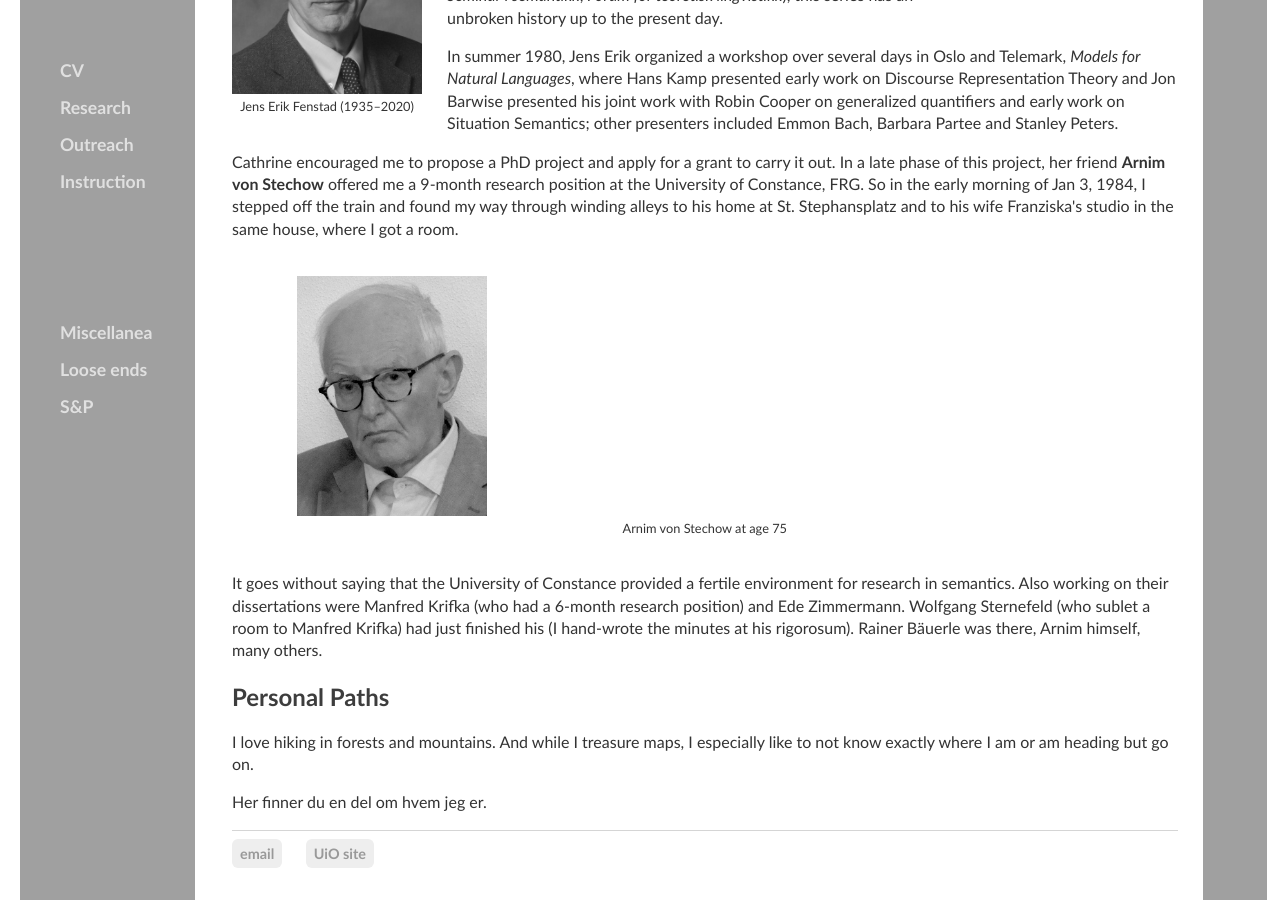
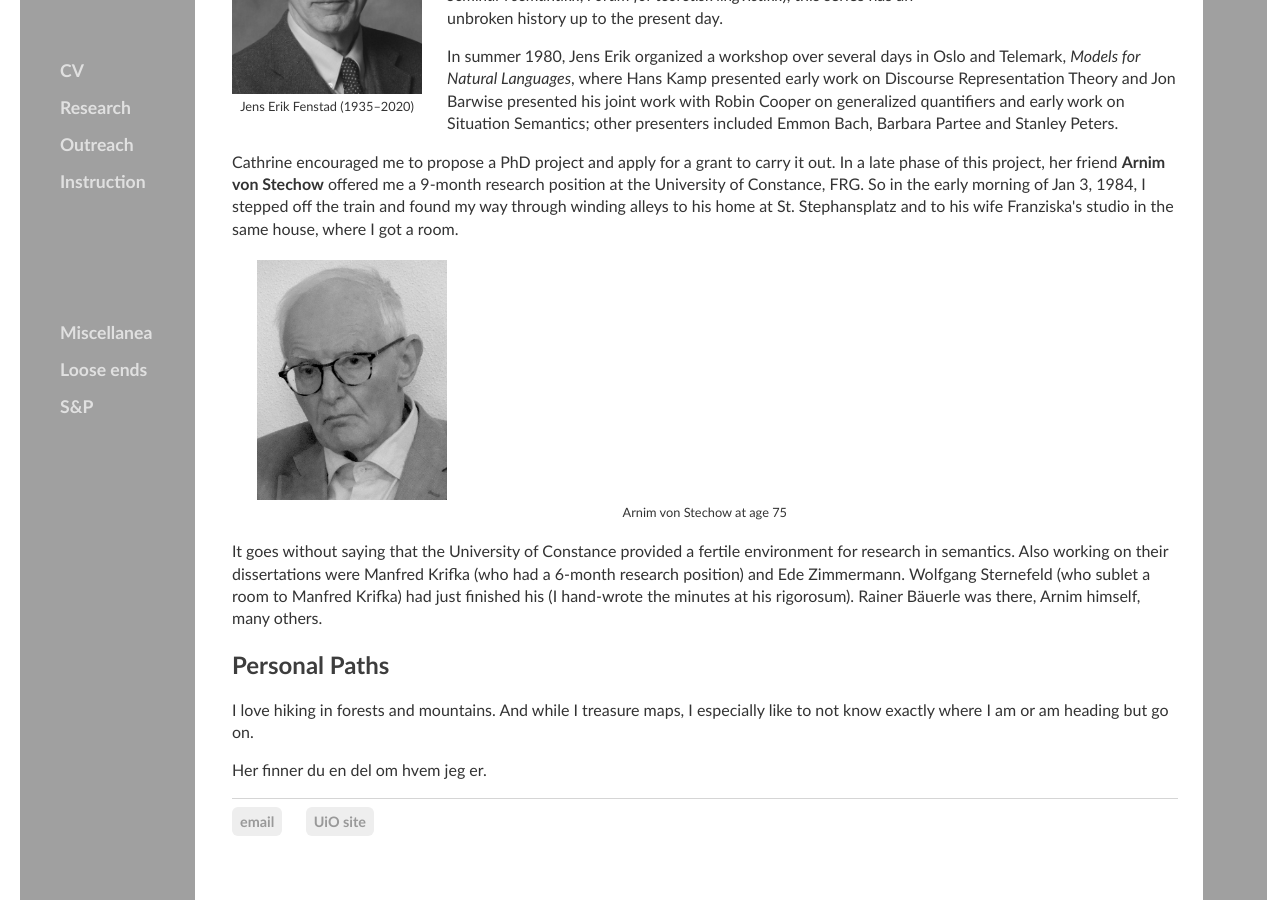
Before and after one commit to kjelljs/kjelljs.github.io, a Jekyll site: the page built from about/index.html, in a window 1280 px wide and 900 px high, scrolled down 907 px. Built offline with Jekyll 4.4.1, drawn with Linux system fonts in a browser that asks for light colours.

Commit message:
Update index.html

```diff
--- a/about/index.html
+++ b/about/index.html
@@ -26,7 +26,7 @@
 	<p>Montague Grammar was quite new to Cathrine too. She was introduced to it by <b>Jens Erik Fenstad</b>, professor of mathematical logic at the University of Oslo, who started a cross-departmental seminar series on natural language in 1976 together with philosophy professor Dagfinn Føllesdal and psychology professor Ragnar Rommetveit. Under varying names (<i>Seminar i lingvistikk</i>, <i>Seminar i datalingvistikk</i>, <i>Seminar i semantikk</i>, <i>Forum for teoretisk lingvistikk</i>), this series has an unbroken history up to the present day.</p>
 <p>In summer 1980, Jens Erik organized a workshop over several days in Oslo and Telemark, <i>Models for Natural Languages</i>, where Hans Kamp presented early work on Discourse Representation Theory and Jon Barwise presented his joint work with Robin Cooper on generalized quantifiers and early work on Situation Semantics; other presenters included Emmon Bach, Barbara Partee and Stanley Peters.</p>
 	<p>Cathrine encouraged me to propose a PhD project and apply for a grant to carry it out. In a late phase of this project, her friend <b>Arnim von Stechow</b> offered me a 9-month research position at the University of Constance, FRG. So in the early morning of Jan 3, 1984, I stepped off the train and found my way through winding alleys to his home at St. Stephansplatz and to his wife Franziska's studio in the same house, where I got a room.</p>
-	<div  class="midfig"><figure><img style="height:240px;" src="/pics/Arnim2.jpg"><figcaption>Arnim von Stechow at age 75</figcaption></figure></div>
+	<div><figure class="midfig"><img style="height:240px;" src="/pics/Arnim2.jpg"><figcaption>Arnim von Stechow at age 75</figcaption></figure></div>
 	<p>It goes without saying that the University of Constance provided a fertile environment for research in semantics. Also working on their dissertations were Manfred Krifka (who had a 6-month research position) and Ede Zimmermann. Wolfgang Sternefeld (who sublet a room to Manfred Krifka) had just finished his (I hand-wrote the minutes at his rigorosum). Rainer Bäuerle was there, Arnim himself, many others. </p>
 	<h2 id="priv">Personal Paths</h2>
 	<p>I love hiking in forests and mountains. And while I treasure maps, I especially like to not know exactly where I am or am heading but go on.</p>
```
